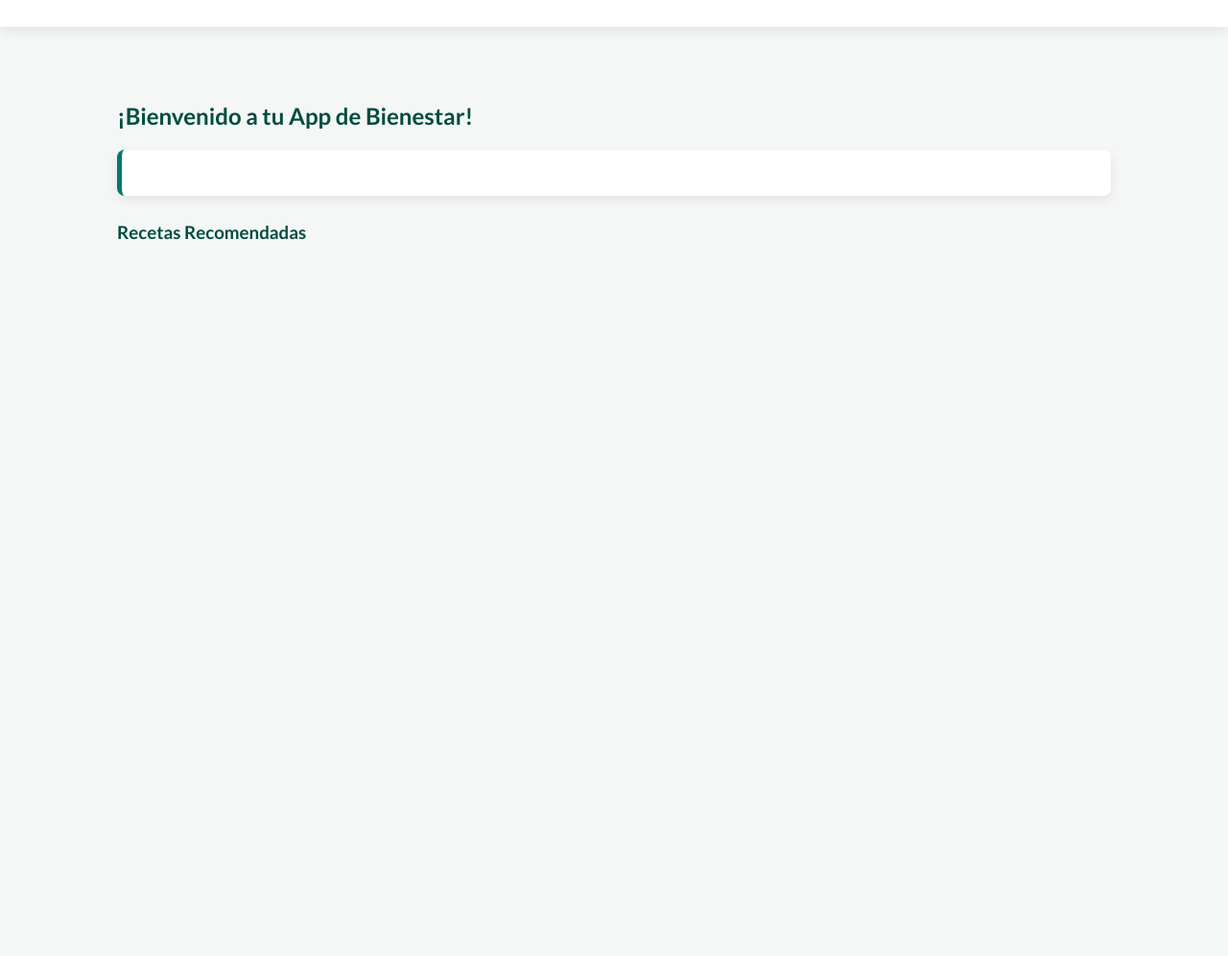
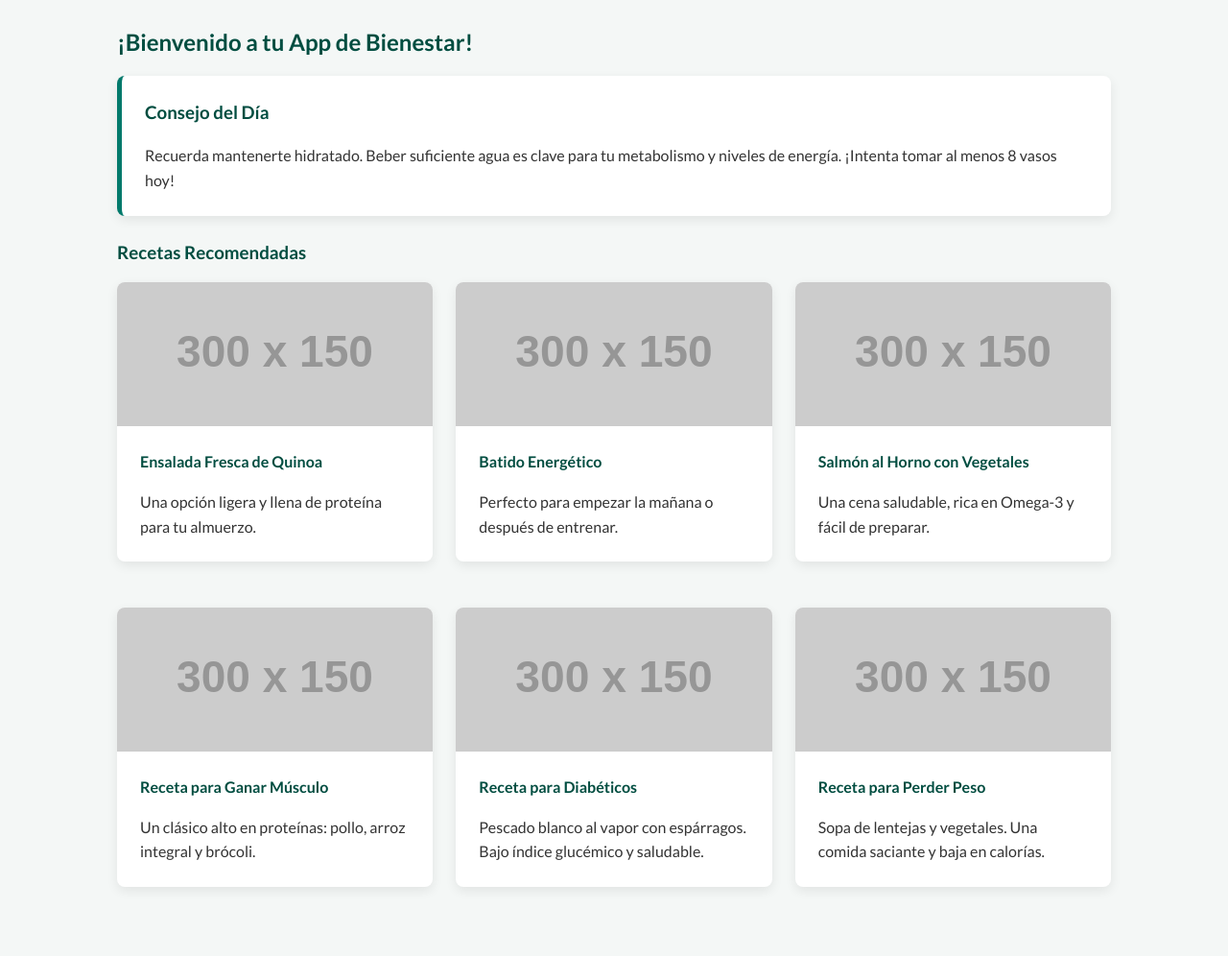
Before and after one commit to Chengozzz/Pagina-Salud, a plain HTML site: page index.html in a window 1280 px wide. Shown: the part 88-1084 px from the top of the page at 96% size. Before the commit the page ends 902 px from the top, so only its background shows below. Drawn offline with Linux system fonts and the light colour scheme; placeholder pictures from the web are drawn by us.

Commit message:
pagina main

```diff
--- a/index.html
+++ b/index.html
@@ -26,16 +26,78 @@
     <main>
        <section id="inicio" class="page-section active">
     <h2>¡Bienvenido a tu App de Bienestar!</h2>
+
     <div class="card consejo-card">
+        <h3>Consejo del Día</h3>
+        <p>Recuerda mantenerte hidratado. Beber suficiente agua es clave para tu metabolismo y niveles de energía. ¡Intenta tomar al menos 8 vasos hoy!</p>
     </div>
+
     <h3>Recetas Recomendadas</h3>
     <div class="recipe-gallery">
+
+        <div class="card recipe-card">
+            <img src="https://via.placeholder.com/300x150.png?text=Ensalada+Fesca" alt="Ensalada">
+            <div class="card-content">
+                <h4>Ensalada Fresca de Quinoa</h4>
+                <p>Una opción ligera y llena de proteína para tu almuerzo.</p>
+            </div>
+        </div>
+        <div class="card recipe-card">
+            <img src="https://via.placeholder.com/300x150.png?text=Batido+de+Frutos" alt="Batido">
+            <div class="card-content">
+                <h4>Batido Energético</h4>
+                <p>Perfecto para empezar la mañana o después de entrenar.</p>
+            </div>
+        </div>
+        <div class="card recipe-card">
+            <img src="https://via.placeholder.com/300x150.png?text=Salmón+al+Horno" alt="Salmón">
+            <div class="card-content">
+                <h4>Salmón al Horno con Vegetales</h4>
+                <p>Una cena saludable, rica en Omega-3 y fácil de preparar.</p>
+            </div>
+        </div>
+
+        <div class="card recipe-card">
+            <img src="https://via.placeholder.com/300x150.png?text=Pollo+y+Arroz" alt="Pollo y Arroz">
+            <div class="card-content">
+                <h4>Receta para Ganar Músculo</h4>
+                <p>Un clásico alto en proteínas: pollo, arroz integral y brócoli.</p>
+            </div>
+        </div>
+        <div class="card recipe-card">
+            <img src="https://via.placeholder.com/300x150.png?text=Pescado+y+Espárragos" alt="Pescado para diabéticos">
+            <div class="card-content">
+                <h4>Receta para Diabéticos</h4>
+                <p>Pescado blanco al vapor con espárragos. Bajo índice glucémico y saludable.</p>
+            </div>
+        </div>
+        <div class="card recipe-card">
+            <img src="https://via.placeholder.com/300x150.png?text=Sopa+de+Lentejas" alt="Sopa para perder peso">
+            <div class="card-content">
+                <h4>Receta para Perder Peso</h4>
+                <p>Sopa de lentejas y vegetales. Una comida saciante y baja en calorías.</p>
+            </div>
+        </div>
+
     </div>
 </section>
 
         <section id="perfil" class="page-section">
             <h2>Tu Perfil de Salud</h2>
             <form id="formPerfil" class="form-container">
+                <div class="form-group">
+                    <label for="estatura">Estatura (en cm)</label>
+                    <input type="number" id="estatura" placeholder="Ej. 175">
+                </div>
+                <div class="form-group">
+                    <label for="pesoInicial">Peso Inicial (en kg)</label>
+                    <input type="number" id="pesoInicial" placeholder="Ej. 70.5" step="0.1">
+                </div>
+                <div class="form-group">
+                    <label for="notasMedicas">Notas Médicas Relevantes</label>
+                    <textarea id="notasMedicas" rows="5" placeholder="Ej. Alergia a las nueces, intolerancia a la lactosa..."></textarea>
+                </div>
+                <button type="submit" id="guardarPerfil" class="btn-primary">Guardar Perfil</button>
             </form>
         </section>
 
@@ -88,12 +150,20 @@
     </div>
     <button type="submit" id="registrarAvance" class="btn-primary">Registrar Avance</button>
 </form>
-
             <h3 class="historial-titulo">Mi Historial de Avances</h3>
-
-                		<div id="historialCardsContainer" class="progress-gallery">
+            <div class="table-container">
+                <table>
+                    <thead>
+                        <tr>
+                            <th>Fecha</th>
+                            <th>Peso (kg)</th>
+                            <th>Notas</th>
+                        </tr>
+                    </thead>
+                    <tbody id="historialTablaBody">
+                        </tbody>
+                </table>
             </div>
-
         </section>
     </main>
 
```
Lines whose indentation alone changed are shown as unchanged.
